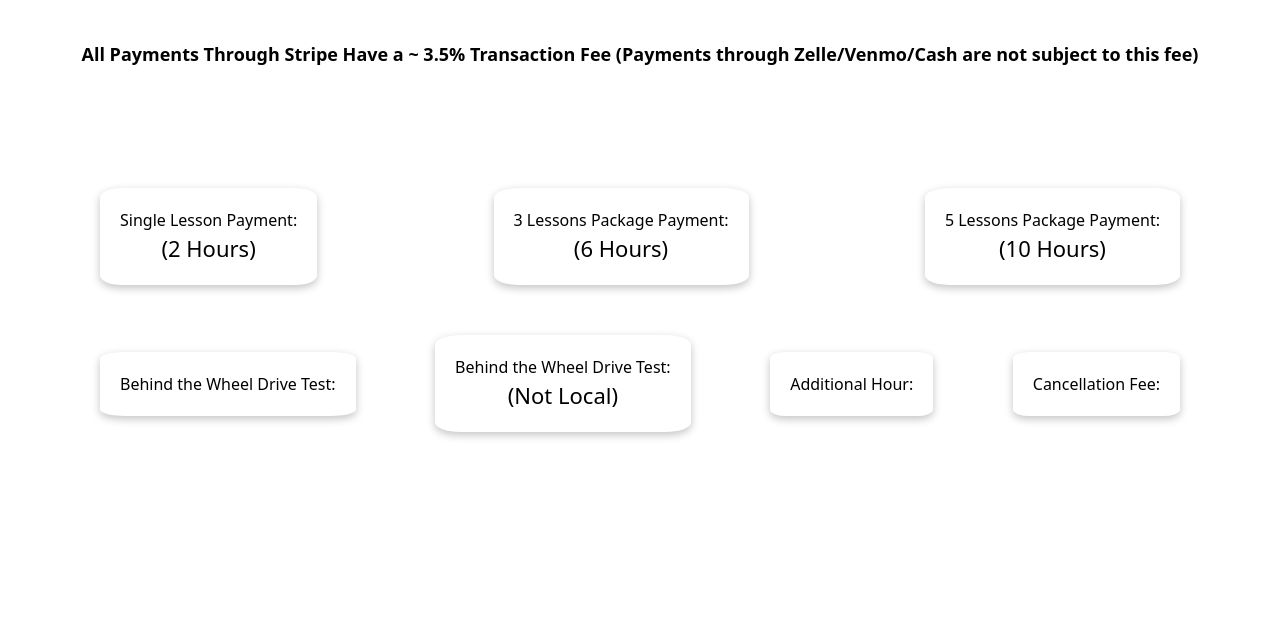
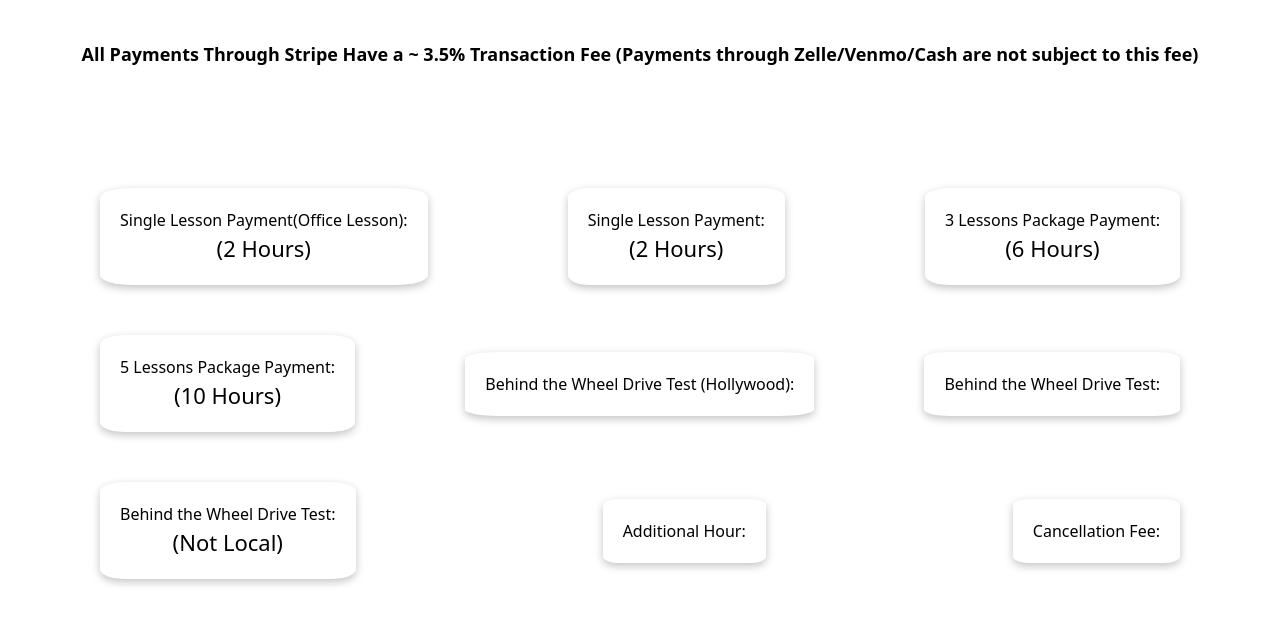
Before and after one commit to mannysanz715/Grace-s-Driving-School-Website, a React (Vite) app: page /payments in a window 1280 px wide. Shown: the top 624 px of the page. Built offline with nearby package versions, Linux system fonts and the light colour scheme.

Commit message:
Change pricing buttons

```diff
--- a/src/pages/Payments/Payments.jsx
+++ b/src/pages/Payments/Payments.jsx
@@ -9,28 +9,37 @@ function Payments(){
       <h1 className="flex font-bold text-lg justify-center items-center pt-10">All Payments Through Stripe Have a ~ 3.5% Transaction Fee (Payments through Zelle/Venmo/Cash are not subject to this fee)</h1>
      <div className="list-container">
         <div className="payment-container">
+          <h1 className="payment-title">Single Lesson Payment(Office Lesson):</h1>
+          <p className="hours">(2 Hours)</p>
+          <BuyButtonComponent buyButtonId={'buy_btn_1UZeYbGBwh195q0LOC1h2ToY'} pubKey={'pk_live_51NxxpIGBwh195q0LHvF4Jqrjf8mFRprri72Xt63KKQ4x3bPOS2cfGeAlh4Gi56JvgXgAidoRN5v971de4slfivHD0075Hh4m1B'}/>
+        </div>
+        <div className="payment-container">
           <h1 className="payment-title">Single Lesson Payment:</h1>
           <p className="hours">(2 Hours)</p>
-          <BuyButtonComponent buyButtonId={'buy_btn_1QeNsQGBwh195q0LEMWHWsCs'} pubKey={'pk_live_51NxxpIGBwh195q0LHvF4Jqrjf8mFRprri72Xt63KKQ4x3bPOS2cfGeAlh4Gi56JvgXgAidoRN5v971de4slfivHD0075Hh4m1B'}/>
+          <BuyButtonComponent buyButtonId={'buy_btn_1UZeWjGBwh195q0LhANObCCu'} pubKey={'pk_live_51NxxpIGBwh195q0LHvF4Jqrjf8mFRprri72Xt63KKQ4x3bPOS2cfGeAlh4Gi56JvgXgAidoRN5v971de4slfivHD0075Hh4m1B'}/>
         </div>
         <div className="payment-container">
           <h1 className="payment-title">3 Lessons Package Payment:</h1>
           <p className="hours">(6 Hours)</p>
-          <BuyButtonComponent buyButtonId={'buy_btn_1TCviqGBwh195q0LODsPBNbx'} pubKey={'pk_live_51NxxpIGBwh195q0LHvF4Jqrjf8mFRprri72Xt63KKQ4x3bPOS2cfGeAlh4Gi56JvgXgAidoRN5v971de4slfivHD0075Hh4m1B'}/>
+          <BuyButtonComponent buyButtonId={'buy_btn_1UZeMaGBwh195q0L0rUHwNjb'} pubKey={'pk_live_51NxxpIGBwh195q0LHvF4Jqrjf8mFRprri72Xt63KKQ4x3bPOS2cfGeAlh4Gi56JvgXgAidoRN5v971de4slfivHD0075Hh4m1B'}/>
         </div>
         <div className="payment-container">
           <h1 className="payment-title">5 Lessons Package Payment:</h1>
           <p className="hours">(10 Hours)</p>
-          <BuyButtonComponent buyButtonId={'buy_btn_1TCviAGBwh195q0LHyGoq21N'} pubKey={'pk_live_51NxxpIGBwh195q0LHvF4Jqrjf8mFRprri72Xt63KKQ4x3bPOS2cfGeAlh4Gi56JvgXgAidoRN5v971de4slfivHD0075Hh4m1B'}/>
+          <BuyButtonComponent buyButtonId={'buy_btn_1UZePGGBwh195q0LgyTsWUIm'} pubKey={'pk_live_51NxxpIGBwh195q0LHvF4Jqrjf8mFRprri72Xt63KKQ4x3bPOS2cfGeAlh4Gi56JvgXgAidoRN5v971de4slfivHD0075Hh4m1B'}/>
+        </div>
+        <div className="payment-container">
+          <h1 className="payment-title">Behind the Wheel Drive Test (Hollywood):</h1>
+          <BuyButtonComponent buyButtonId={'buy_btn_1UZeVmGBwh195q0L4RenxTm5'} pubKey={'pk_live_51NxxpIGBwh195q0LHvF4Jqrjf8mFRprri72Xt63KKQ4x3bPOS2cfGeAlh4Gi56JvgXgAidoRN5v971de4slfivHD0075Hh4m1B'}/>
         </div>
         <div className="payment-container">
           <h1 className="payment-title">Behind the Wheel Drive Test:</h1>
-          <BuyButtonComponent buyButtonId={'buy_btn_1PukETGBwh195q0LXbk6szC6'} pubKey={'pk_live_51NxxpIGBwh195q0LHvF4Jqrjf8mFRprri72Xt63KKQ4x3bPOS2cfGeAlh4Gi56JvgXgAidoRN5v971de4slfivHD0075Hh4m1B'}/>
+          <BuyButtonComponent buyButtonId={'buy_btn_1UZeTuGBwh195q0Lnf6Oa03l'} pubKey={'pk_live_51NxxpIGBwh195q0LHvF4Jqrjf8mFRprri72Xt63KKQ4x3bPOS2cfGeAlh4Gi56JvgXgAidoRN5v971de4slfivHD0075Hh4m1B'}/>
         </div>
         <div className="payment-container">
           <h1 className="payment-title">Behind the Wheel Drive Test:</h1>
           <p className="hours">(Not Local)</p>
-          <BuyButtonComponent buyButtonId={'buy_btn_1RPClFGBwh195q0LKwMdfC34'} pubKey={'pk_live_51NxxpIGBwh195q0LHvF4Jqrjf8mFRprri72Xt63KKQ4x3bPOS2cfGeAlh4Gi56JvgXgAidoRN5v971de4slfivHD0075Hh4m1B'}/>
+          <BuyButtonComponent buyButtonId={'buy_btn_1UZeSGGBwh195q0LUzsaXJOl'} pubKey={'pk_live_51NxxpIGBwh195q0LHvF4Jqrjf8mFRprri72Xt63KKQ4x3bPOS2cfGeAlh4Gi56JvgXgAidoRN5v971de4slfivHD0075Hh4m1B'}/>
         </div>
         <div className="payment-container">
           <h1 className="payment-title">Additional Hour:</h1>
```
